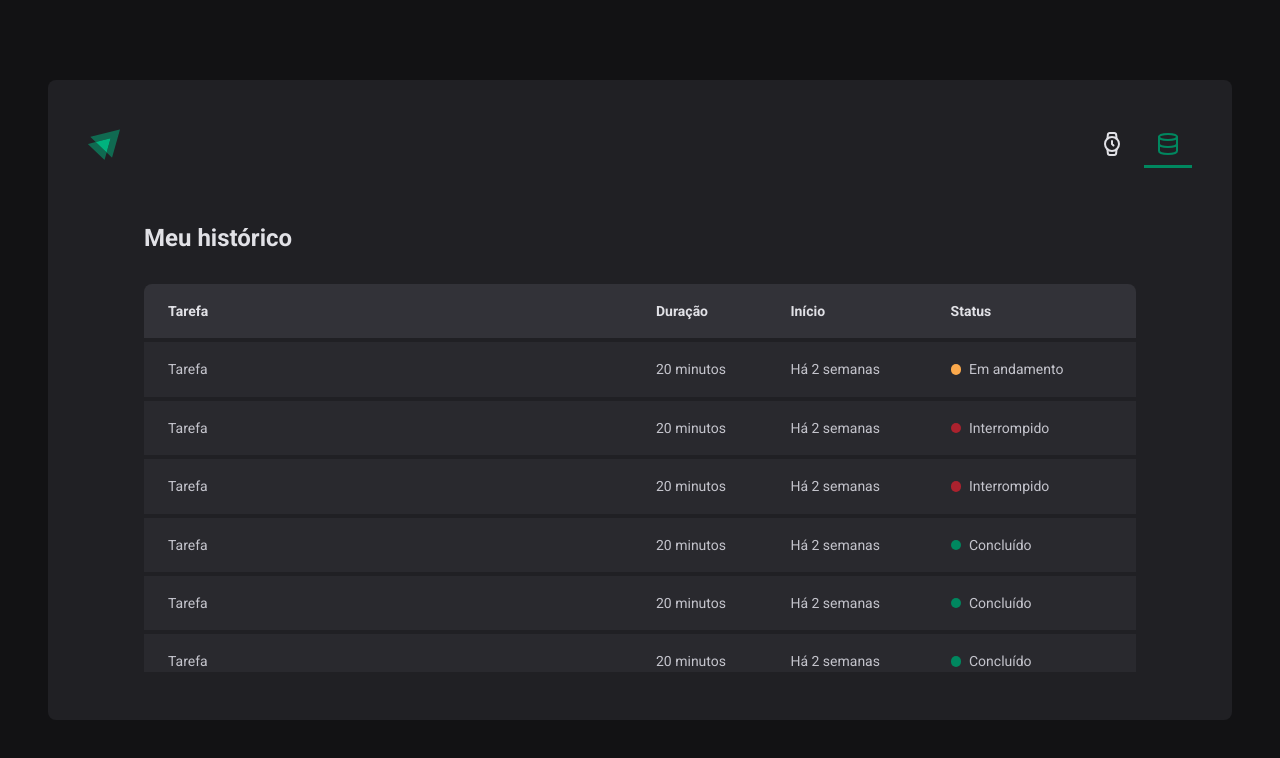
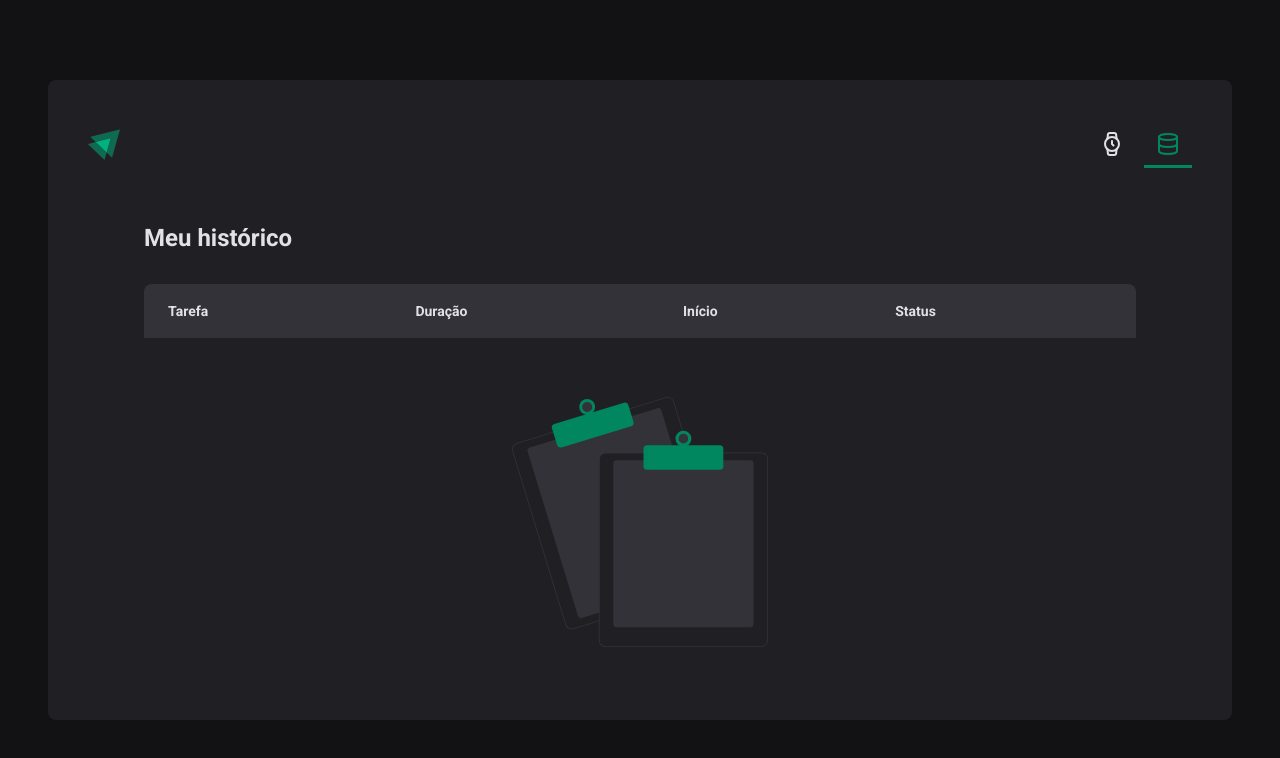
Before and after one commit to adairjuneoaf/prisma-timer, a React (Vite) app: page /history in a window 1280 px wide. Shown: the top 758 px of the page. Built offline with nearby package versions, Linux system fonts and the light colour scheme.

Commit message:
useReducer adicionado ao contexto do app, substituindo os vários states.

```diff
--- /dev/null
+++ b/src/components/EmptyData/index.tsx
@@ -0,0 +1,45 @@
+import React from 'react'
+
+export const NoData: React.FC<{ width?: number; height?: number }> = ({
+  width = 647.636,
+  height = 632.174,
+}) => {
+  return (
+    <svg
+      xmlns='http://www.w3.org/2000/svg'
+      width={width}
+      height={height}
+      data-name='component-svg-no-data'
+      viewBox='0 0 647.636 632.174'
+    >
+      <path
+        fill='#323238'
+        d='M411.146 142.174h-174.51a15.018 15.018 0 00-15 15v387.85l-2 .61-42.81 13.11a8.007 8.007 0 01-9.99-5.31l-127.34-415.95a8.003 8.003 0 015.31-9.99l65.97-20.2 191.25-58.54 65.97-20.2a7.99 7.99 0 019.99 5.3l32.55 106.32z'
+      ></path>
+      <path
+        fill='#323238'
+        d='M449.226 140.174l-39.23-128.14a16.994 16.994 0 00-21.23-11.28l-92.75 28.39-191.24 58.55-92.75 28.4a17.015 17.015 0 00-11.28 21.23l134.08 437.93a17.027 17.027 0 0016.26 12.03 16.79 16.79 0 004.97-.75l63.58-19.46 2-.62v-2.09l-2 .61-64.17 19.65a15.015 15.015 0 01-18.73-9.95L2.666 136.734a14.98 14.98 0 019.95-18.73l92.75-28.4 191.24-58.54 92.75-28.4a15.156 15.156 0 014.41-.66 15.015 15.015 0 0114.32 10.61l39.05 127.56.62 2h2.08z'
+      ></path>
+      <path
+        fill='#00875f'
+        d='M122.68 127.82a9.016 9.016 0 01-8.61-6.366l-12.88-42.072a8.999 8.999 0 015.97-11.24L283.1 14.278a9.009 9.009 0 0111.24 5.971l12.88 42.072a9.01 9.01 0 01-5.97 11.241l-175.94 53.864a8.976 8.976 0 01-2.63.395z'
+      ></path>
+      <circle cx='190.154' cy='24.955' r='20' fill='#00875f'></circle>
+      <circle cx='190.154' cy='24.955' r='12.665' fill='#323238'></circle>
+      <path
+        fill='#323238'
+        d='M602.636 582.174h-338a8.51 8.51 0 01-8.5-8.5v-405a8.51 8.51 0 018.5-8.5h338a8.51 8.51 0 018.5 8.5v405a8.51 8.51 0 01-8.5 8.5z'
+      ></path>
+      <path
+        fill='#323238'
+        d='M447.136 140.174h-210.5a17.024 17.024 0 00-17 17v407.8l2-.61v-407.19a15.018 15.018 0 0115-15h211.12zm183.5 0h-394a17.024 17.024 0 00-17 17v458a17.024 17.024 0 0017 17h394a17.024 17.024 0 0017-17v-458a17.024 17.024 0 00-17-17zm15 475a15.018 15.018 0 01-15 15h-394a15.018 15.018 0 01-15-15v-458a15.018 15.018 0 0115-15h394a15.018 15.018 0 0115 15z'
+      ></path>
+      <path
+        fill='#00875f'
+        d='M525.636 184.174h-184a9.01 9.01 0 01-9-9v-44a9.01 9.01 0 019-9h184a9.01 9.01 0 019 9v44a9.01 9.01 0 01-9 9z'
+      ></path>
+      <circle cx='433.636' cy='105.174' r='20' fill='#00875f'></circle>
+      <circle cx='433.636' cy='105.174' r='12.182' fill='#323238'></circle>
+    </svg>
+  )
+}
--- a/src/contexts/CyclesContext.tsx
+++ b/src/contexts/CyclesContext.tsx
@@ -1,4 +1,4 @@
-import { createContext, PropsWithChildren, useState } from 'react'
+import { createContext, PropsWithChildren, useReducer } from 'react'
 import { v4 as UUID } from 'uuid'
 
 interface Cycle {
@@ -10,17 +10,19 @@ interface Cycle {
   completedDate?: Date
 }
 
+interface CyclesReducerState {
+  cycles: Array<Cycle>
+  activeCycleId: string | null
+}
+
 interface CyclesContextProps {
   cycles: Array<Cycle>
   activeCycle: Cycle | undefined
   totalSeconds: number
   activeCycleId: string | null
-  amountSecondsPassed: number
   createNewCycle: (data: NewCycleFormData) => void
-  handleCurrentCycle: () => void
-  handleActiveCycleId: (id: string | null) => void
+  completedCurrentCycle: () => void
   interruptCurrentCycle: () => void
-  handleAmountSecondsPassed: (seconds: number) => void
 }
 
 type NewCycleFormData = {
@@ -31,9 +33,57 @@ type NewCycleFormData = {
 export const CyclesContext = createContext({} as CyclesContextProps)
 
 export const CyclesContextProvider = ({ children }: PropsWithChildren) => {
-  const [cycles, setNewCycle] = useState<Array<Cycle>>([])
-  const [activeCycleId, setNewActiveCycleId] = useState<string | null>(null)
-  const [amountSecondsPassed, setAmountSecondsPassed] = useState(0)
+  const [CyclesState, dispatch] = useReducer(
+    (state: CyclesReducerState, action: any) => {
+      if (action.type === 'ADD_CYCLE') {
+        return {
+          ...state,
+          cycles: [...state.cycles, action.payload.newCycleData],
+          activeCycleId: action.payload.newCycleData.id,
+        }
+      }
+
+      if (action.type === 'INTERRUPT_CYCLE') {
+        const newStateCycles = state.cycles.map((cycle) => {
+          if (cycle.id === action.payload.activeCycleId) {
+            return { ...cycle, interruptedDate: new Date() }
+          } else {
+            return cycle
+          }
+        })
+
+        return {
+          ...state,
+          cycles: newStateCycles,
+          activeCycleId: null,
+        }
+      }
+
+      if (action.type === 'COMPLETED_CYCLE') {
+        const newStateCycles = state.cycles.map((cycle) => {
+          if (cycle.id === action.payload.activeCycleId) {
+            return { ...cycle, completedDate: new Date() }
+          } else {
+            return cycle
+          }
+        })
+
+        return {
+          ...state,
+          cycles: newStateCycles,
+          activeCycleId: null,
+        }
+      }
+
+      return state
+    },
+    {
+      cycles: [],
+      activeCycleId: null,
+    },
+  )
+
+  const { cycles, activeCycleId } = CyclesState
 
   const activeCycle = cycles.find((cycle) => cycle.id === activeCycleId)
 
@@ -47,43 +97,30 @@ export const CyclesContextProvider = ({ children }: PropsWithChildren) => {
       startedDate: new Date(),
     }
 
-    setNewCycle((prevState) => [...prevState, newCycleData])
-    setNewActiveCycleId(newCycleData.id)
+    dispatch({
+      type: 'ADD_CYCLE',
+      payload: {
+        newCycleData,
+      },
+    })
   }
 
-  const handleCurrentCycle = () => {
-    setNewCycle((prevState) =>
-      prevState.map((cycle) => {
-        if (cycle.id === activeCycleId) {
-          return { ...cycle, completedDate: new Date() }
-        } else {
-          return cycle
-        }
-      }),
-    )
+  const completedCurrentCycle = () => {
+    dispatch({
+      type: 'COMPLETED_CYCLE',
+      payload: {
+        activeCycleId,
+      },
+    })
   }
 
   const interruptCurrentCycle = () => {
-    setNewCycle((prevState) =>
-      prevState.map((cycle) => {
-        if (cycle.id === activeCycleId) {
-          return { ...cycle, interruptedDate: new Date() }
-        } else {
-          return cycle
-        }
-      }),
-    )
-
-    setNewActiveCycleId(null)
-    setAmountSecondsPassed(0)
-  }
-
-  const handleAmountSecondsPassed = (seconds: number) => {
-    setAmountSecondsPassed(seconds)
-  }
-
-  const handleActiveCycleId = (id: string | null) => {
-    setNewActiveCycleId(id)
+    dispatch({
+      type: 'INTERRUPT_CYCLE',
+      payload: {
+        activeCycleId,
+      },
+    })
   }
 
   return (
@@ -94,11 +131,8 @@ export const CyclesContextProvider = ({ children }: PropsWithChildren) => {
         totalSeconds,
         activeCycleId,
         createNewCycle,
-        handleCurrentCycle,
-        amountSecondsPassed,
-        handleActiveCycleId,
+        completedCurrentCycle,
         interruptCurrentCycle,
-        handleAmountSecondsPassed,
       }}
     >
       {children}
--- a/src/pages/History/index.tsx
+++ b/src/pages/History/index.tsx
@@ -1,11 +1,16 @@
-import React from 'react'
-import { HistoryContainer, HistoryList, Status } from './styles'
+import React, { useContext } from 'react'
+import { formatDistanceToNow } from 'date-fns'
+import { CyclesContext } from '../../contexts/CyclesContext'
+import { DataBody, EmptyBody, HistoryContainer, HistoryList, Status } from './styles'
+import ptBR from 'date-fns/locale/pt-BR'
+import { NoData } from '../../components/EmptyData'
 
 export const History: React.FC = () => {
+  const { cycles } = useContext(CyclesContext)
+
   return (
     <HistoryContainer>
       <h1>Meu histórico</h1>
-
       <HistoryList>
         <table>
           <thead>
@@ -16,72 +21,39 @@ export const History: React.FC = () => {
               <th>Status</th>
             </tr>
           </thead>
-          <tbody>
+          <EmptyBody>
+            {cycles.length === 0 && (
               <tr>
-              <td>Tarefa</td>
-              <td>20 minutos</td>
-              <td>Há 2 semanas</td>
-              <td>
-                <Status statusTask='yellow'>Em andamento</Status>
+                <td colSpan={4}>
+                  <div>
+                    <NoData width={256} height={256} />
+                    <h3>Você não possui histórico de ciclos...</h3>
+                  </div>
                 </td>
               </tr>
-            <tr>
-              <td>Tarefa</td>
-              <td>20 minutos</td>
-              <td>Há 2 semanas</td>
+            )}
+          </EmptyBody>
+          <DataBody>
+            {cycles.map((cycle) => (
+              <tr key={cycle.id}>
+                <td>{cycle.task}</td>
+                <td>{cycle.minutesAmount} minutos</td>
                 <td>
-                <Status statusTask='red'>Interrompido</Status>
+                  {formatDistanceToNow(cycle.startedDate, {
+                    addSuffix: true,
+                    locale: ptBR,
+                  })}
+                </td>
+                <td>
+                  {cycle.completedDate && <Status statusTask='green'>Concluído</Status>}
+                  {cycle.interruptedDate && <Status statusTask='red'>Interrompido</Status>}
+                  {!cycle.interruptedDate && !cycle.completedDate && (
+                    <Status statusTask='yellow'>Em andamento</Status>
+                  )}
                 </td>
               </tr>
-            <tr>
-              <td>Tarefa</td>
-              <td>20 minutos</td>
-              <td>Há 2 semanas</td>
-              <td>
-                <Status statusTask='red'>Interrompido</Status>
-              </td>
-            </tr>
-            <tr>
-              <td>Tarefa</td>
-              <td>20 minutos</td>
-              <td>Há 2 semanas</td>
-              <td>
-                <Status statusTask='green'>Concluído</Status>
-              </td>
-            </tr>
-            <tr>
-              <td>Tarefa</td>
-              <td>20 minutos</td>
-              <td>Há 2 semanas</td>
-              <td>
-                <Status statusTask='green'>Concluído</Status>
-              </td>
-            </tr>
-            <tr>
-              <td>Tarefa</td>
-              <td>20 minutos</td>
-              <td>Há 2 semanas</td>
-              <td>
-                <Status statusTask='green'>Concluído</Status>
-              </td>
-            </tr>
-            <tr>
-              <td>Tarefa</td>
-              <td>20 minutos</td>
-              <td>Há 2 semanas</td>
-              <td>
-                <Status statusTask='green'>Concluído</Status>
-              </td>
-            </tr>
-            <tr>
-              <td>Tarefa</td>
-              <td>20 minutos</td>
-              <td>Há 2 semanas</td>
-              <td>
-                <Status statusTask='red'>Interrompido</Status>
-              </td>
-            </tr>
-          </tbody>
+            ))}
+          </DataBody>
         </table>
       </HistoryList>
     </HistoryContainer>
--- a/src/pages/History/styles.ts
+++ b/src/pages/History/styles.ts
@@ -44,7 +44,10 @@ export const HistoryList = styled.div`
         padding-right: 1.5rem;
       }
     }
+  }
+`
 
+export const DataBody = styled.tbody`
   td {
     background-color: ${(props) => props.theme['gray-700']};
     border-top: 4px solid ${(props) => props.theme['gray-800']};
@@ -59,6 +62,25 @@ export const HistoryList = styled.div`
 
     &:last-child {
       padding-right: 1.5rem;
+    }
+  }
+`
+
+export const EmptyBody = styled.tbody`
+  td {
+    div {
+      display: flex;
+      align-items: center;
+      flex-direction: column;
+      justify-content: center;
+
+      padding-top: 3.5rem;
+
+      h3 {
+        font-size: 0.875rem;
+        color: ${(props) => props.theme['gray-500']};
+
+        padding-top: 1.5rem;
       }
     }
   }
--- a/src/pages/Home/components/Countdown/index.tsx
+++ b/src/pages/Home/components/Countdown/index.tsx
@@ -1,19 +1,14 @@
 import { differenceInSeconds } from 'date-fns'
-import React, { useContext, useEffect } from 'react'
+import React, { useContext, useEffect, useState } from 'react'
 import { CyclesContext } from '../../../../contexts/CyclesContext'
 
 import { CountdownContainer, Separator } from './styles'
 
 export const Countdown: React.FC = () => {
-  const {
-    activeCycle,
-    totalSeconds,
-    activeCycleId,
-    handleCurrentCycle,
-    amountSecondsPassed,
-    handleActiveCycleId,
-    handleAmountSecondsPassed,
-  } = useContext(CyclesContext)
+  const { activeCycle, totalSeconds, activeCycleId, completedCurrentCycle } =
+    useContext(CyclesContext)
+
+  const [amountSecondsPassed, setAmountSecondsPassed] = useState(0)
 
   const currentSeconds = activeCycle ? totalSeconds - amountSecondsPassed : 0
 
@@ -31,19 +26,23 @@ export const Countdown: React.FC = () => {
         const secondsPassed = differenceInSeconds(new Date(), activeCycle.startedDate)
 
         if (secondsPassed >= totalSeconds) {
-          handleCurrentCycle()
-
-          handleAmountSecondsPassed(totalSeconds)
-          handleActiveCycleId(null)
+          completedCurrentCycle()
+          setAmountSecondsPassed(0)
           clearInterval(interval)
         } else {
-          handleAmountSecondsPassed(secondsPassed)
+          setAmountSecondsPassed(secondsPassed)
         }
       }, 1000)
     }
 
-    return () => clearInterval(interval)
-  }, [activeCycle, totalSeconds, activeCycleId, handleAmountSecondsPassed, handleActiveCycleId])
+    if (activeCycleId) {
+      setAmountSecondsPassed(0)
+    }
+
+    return () => {
+      clearInterval(interval), setAmountSecondsPassed(0)
+    }
+  }, [activeCycle, totalSeconds, activeCycleId])
 
   return (
     <CountdownContainer>
```
Lines whose indentation alone changed are shown as unchanged.
